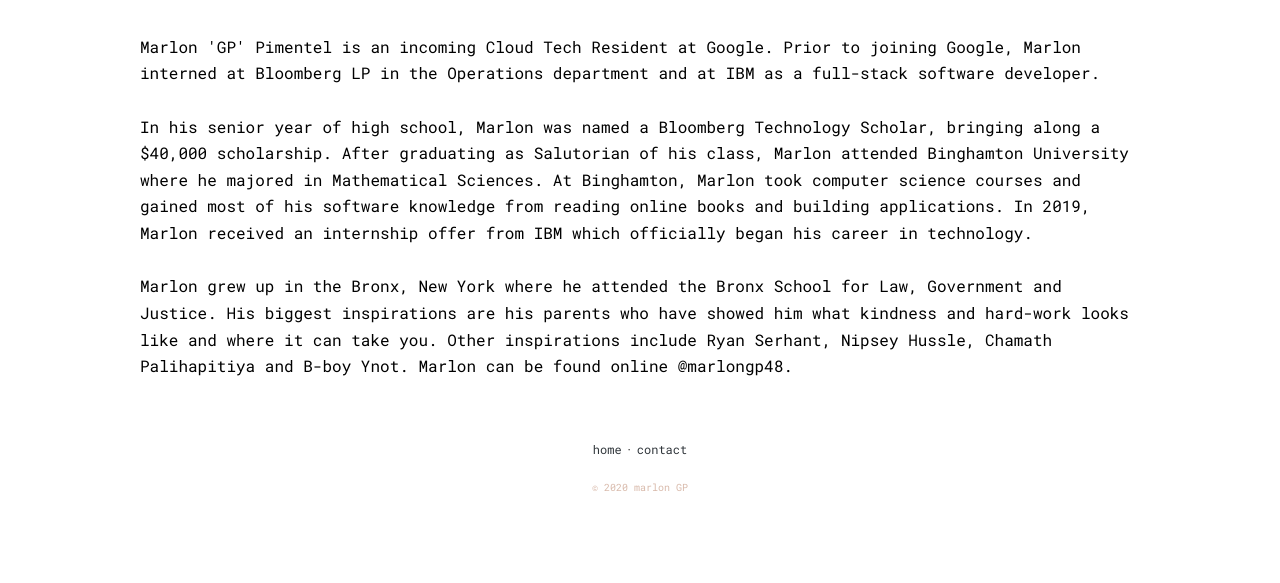
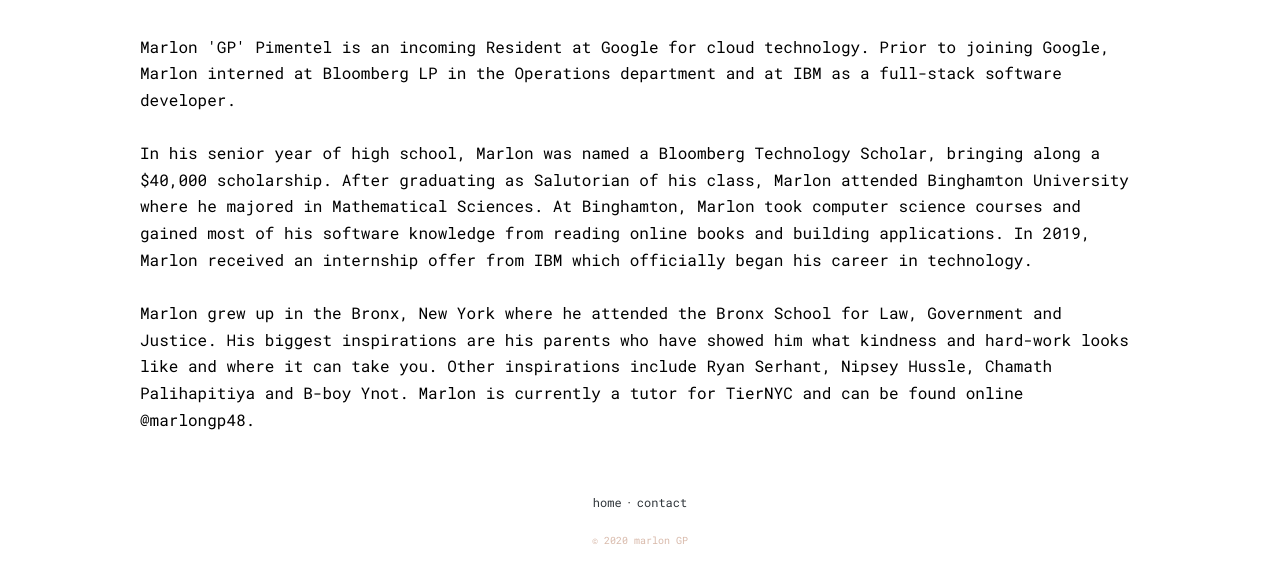
Before and after one commit to MarlonPimentel47/MarlonPimentel47.github.io, a plain HTML site: page about.html in a window 1280 px wide. Shown: the part 149-732 px from the top of the page. Drawn offline with Linux system fonts and the light colour scheme.

Commit message:
Update about.html

```diff
--- a/about.html
+++ b/about.html
@@ -22,7 +22,7 @@
                     <div class="about-section">
 
                     <p>
-                    Marlon 'GP' Pimentel is an incoming Cloud Tech Resident at Google. Prior
+                    Marlon 'GP' Pimentel is an incoming Resident at Google for cloud technology. Prior
                     to joining Google, Marlon interned at Bloomberg LP in the Operations department
                     and at IBM as a full-stack software developer.
                     <br><br>
@@ -36,8 +36,8 @@
                     Marlon grew up in the Bronx, New York where he attended the Bronx School for Law,
                     Government and Justice. His biggest inspirations are his parents who have showed him
                     what kindness and hard-work looks like and where it can take you. Other inspirations include
-                    Ryan Serhant, Nipsey Hussle, Chamath Palihapitiya and B-boy Ynot. Marlon can be found
-                    online @marlongp48.
+                    Ryan Serhant, Nipsey Hussle, Chamath Palihapitiya and B-boy Ynot. Marlon is currently a tutor
+                    for TierNYC and can be found online @marlongp48.
                     </p>
                 </div>
             </div>
```
